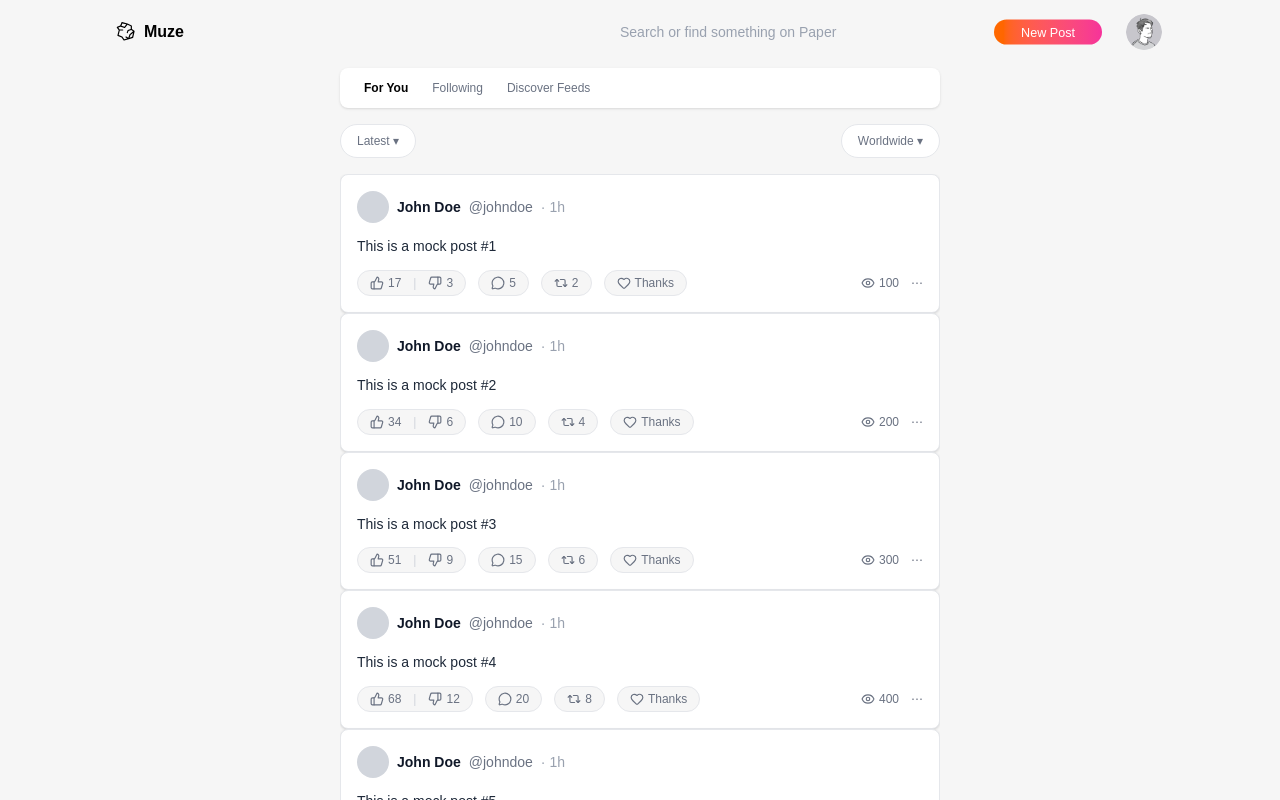
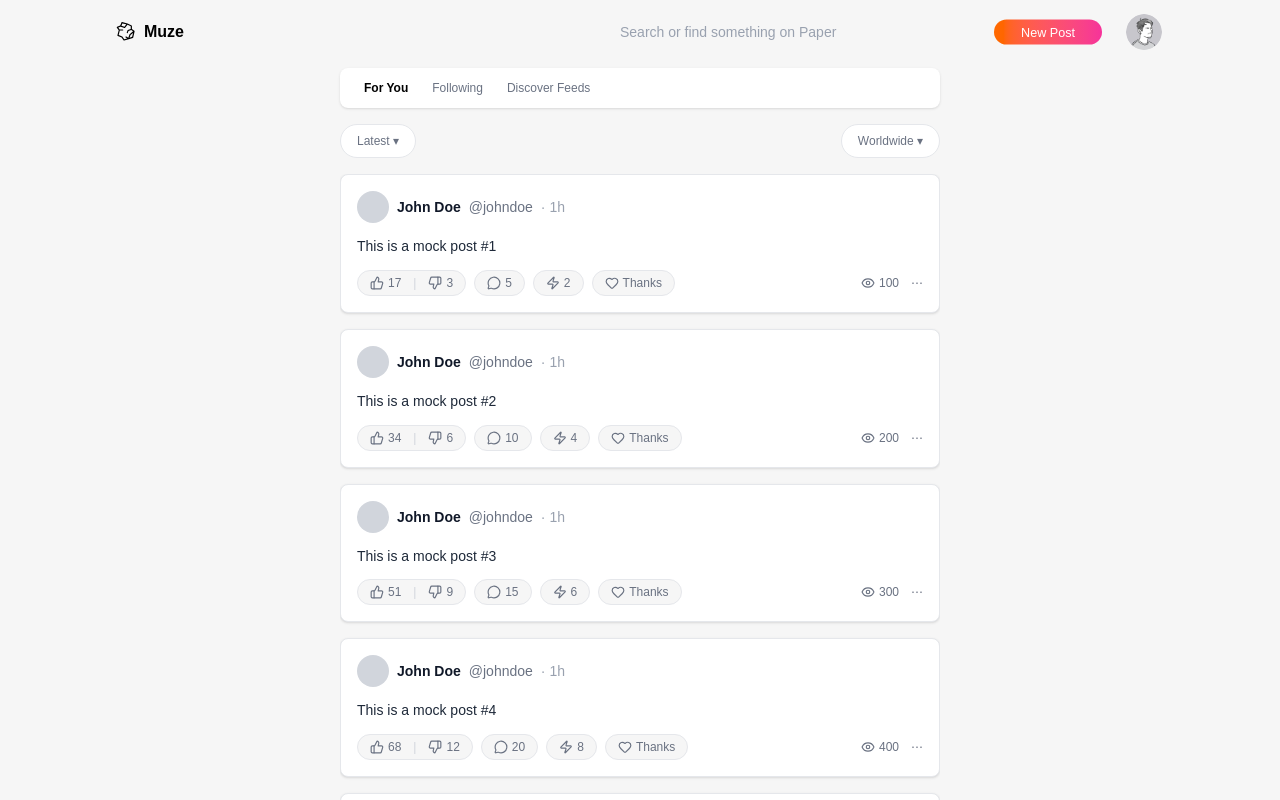
Before and after one commit to faiz877/muze, a Next.js app: page / in a window 1280 px wide. Shown: the top 800 px of the page. Built offline with nearby package versions, Linux system fonts and the light colour scheme.

Commit message:
feat(ui) - added animations

```diff
--- a/components/FeedList.tsx
+++ b/components/FeedList.tsx
@@ -65,7 +65,7 @@ const FeedList: React.FC = () => {
   }
 
   return (
-    <div className="w-[600px] mx-auto -mt-7 bg-[#F6F6F6]">
+    <div className="w-full max-w-[600px] mx-auto -mt-7 bg-[#F6F6F6] px-4 sm:px-0">
       <InfiniteScroll
         dataLength={posts.length}
         next={fetchMorePosts}
--- a/components/FooterActions.tsx
+++ b/components/FooterActions.tsx
@@ -1,11 +1,12 @@
-import React from "react"
+import React, { useState } from "react"
 import {
   ThumbsUp,
   ThumbsDown,
   MessageCircle,
   Repeat2,
   Heart,
-  Eye
+  Eye,
+  Zap
 } from "lucide-react"
 import DropdownMenu from "./DropdownMenu"
 
@@ -24,40 +25,93 @@ const formatNumber = (num: number) => {
 }
 
 const FooterActions: React.FC<FooterActionsProps> = ({
-  likes,
-  dislikes,
+  likes: initialLikes,
+  dislikes: initialDislikes,
   comments,
   reposts,
   views,
 }) => {
+  const [liked, setLiked] = useState(false);
+  const [disliked, setDisliked] = useState(false);
+  const [thanked, setThanked] = useState(false);
+  const [reposted, setReposted] = useState(false);
+  const [likes, setLikes] = useState(initialLikes);
+  const [dislikes, setDislikes] = useState(initialDislikes || 0);
+
+  const handleLike = () => {
+    if (disliked) {
+      setDisliked(false);
+      setDislikes(prev => prev - 1);
+    }
+    if (!liked) {
+      setLikes(prev => prev + 1);
+    } else {
+      setLikes(prev => prev - 1);
+    }
+    setLiked(!liked);
+  };
+
+  const handleDislike = () => {
+    if (liked) {
+      setLiked(false);
+      setLikes(prev => prev - 1);
+    }
+    if (!disliked) {
+      setDislikes(prev => prev + 1);
+    } else {
+      setDislikes(prev => prev - 1);
+    }
+    setDisliked(!disliked);
+  };
+
   return (
     <div className="flex items-center justify-between mt-3 text-gray-500">
       {/* Left actions */}
-      <div className="flex items-center gap-3 text-xs">
+      <div className="flex flex-wrap items-center gap-2 text-xs">
         {/* Likes + Dislikes */}
         <div className="flex items-center gap-3 px-3 py-1 rounded-full bg-[#F6F6F6] border border-gray-200">
-          <button className="flex items-center gap-1 hover:text-black">
-            <ThumbsUp size={14} /> {formatNumber(likes)}
+          <button
+            className={`flex items-center gap-1 transition-all duration-200 ${
+              liked ? 'text-blue-500 scale-110' : 'hover:text-black hover:scale-105'
+            }`}
+            onClick={handleLike}
+          >
+            <ThumbsUp size={14} className={liked ? 'fill-current' : ''} /> {formatNumber(likes)}
           </button>
           <span className="text-gray-300">|</span>
-          <button className="flex items-center gap-1 hover:text-black">
-            <ThumbsDown size={14} /> {formatNumber(dislikes || 0)}
+          <button
+            className={`flex items-center gap-1 transition-all duration-200 ${
+              disliked ? 'text-red-500 scale-110' : 'hover:text-black hover:scale-105'
+            }`}
+            onClick={handleDislike}
+          >
+            <ThumbsDown size={14} className={disliked ? 'fill-current' : ''} /> {formatNumber(dislikes)}
           </button>
         </div>
 
         {/* Comments */}
-        <button className="flex items-center gap-1 px-3 py-1 rounded-full bg-[#F6F6F6] border border-gray-200 hover:text-black">
+        <button className="flex items-center gap-1 px-3 py-1 rounded-full bg-[#F6F6F6] border border-gray-200 hover:text-black transition-all duration-200 hover:scale-105">
           <MessageCircle size={14} /> {formatNumber(comments)}
         </button>
 
         {/* Reposts */}
-        <button className="flex items-center gap-1 px-3 py-1 rounded-full bg-[#F6F6F6] border border-gray-200 hover:text-black">
-          <Repeat2 size={14} /> {formatNumber(reposts)}
+        <button
+          className={`flex items-center gap-1 px-3 py-1 rounded-full bg-[#F6F6F6] border border-gray-200 transition-all duration-200 ${
+            reposted ? 'text-green-500 scale-110' : 'hover:text-black hover:scale-105'
+          }`}
+          onClick={() => setReposted(!reposted)}
+        >
+          <Zap size={14} className={reposted ? 'fill-current' : ''} /> {formatNumber(reposts)}
         </button>
 
         {/* Thanks */}
-        <button className="flex items-center gap-1 px-3 py-1 rounded-full bg-[#F6F6F6] border border-gray-200 hover:text-black">
-          <Heart size={14} /> Thanks
+        <button
+          className={`flex items-center gap-1 px-3 py-1 rounded-full bg-[#F6F6F6] border border-gray-200 transition-all duration-200 ${
+            thanked ? 'text-red-500 scale-110' : 'hover:text-black hover:scale-105'
+          }`}
+          onClick={() => setThanked(!thanked)}
+        >
+          <Heart size={14} className={thanked ? 'fill-current' : ''} /> Thanks
         </button>
       </div>
 
--- a/components/PostCard.tsx
+++ b/components/PostCard.tsx
@@ -32,7 +32,7 @@ const PostCard: React.FC<PostCardProps> = ({
   boostedBy,
 }) => {
   return (
-    <div className="bg-white rounded-lg shadow-sm border border-gray-200 p-4 w-[600px]">
+    <div className="bg-white rounded-lg shadow-sm border border-gray-200 p-4 w-full animate-fadeIn mb-4">
       {/* Boosted or reply indicator */}
       {boostedBy && (
         <p className="text-xs text-gray-500 mb-2">
--- a/tailwind.config.js
+++ b/tailwind.config.js
@@ -10,6 +10,15 @@ module.exports = {
       fontFamily: {
         sans: ['Inter', 'sans-serif'],
       },
+      animation: {
+        fadeIn: 'fadeIn 0.5s ease-out',
+      },
+      keyframes: {
+        fadeIn: {
+          '0%': { opacity: '0', transform: 'translateY(10px)' },
+          '100%': { opacity: '1', transform: 'translateY(0)' },
+        },
+      },
     },
   },
   plugins: [],
```
Lines whose indentation alone changed are shown as unchanged.
